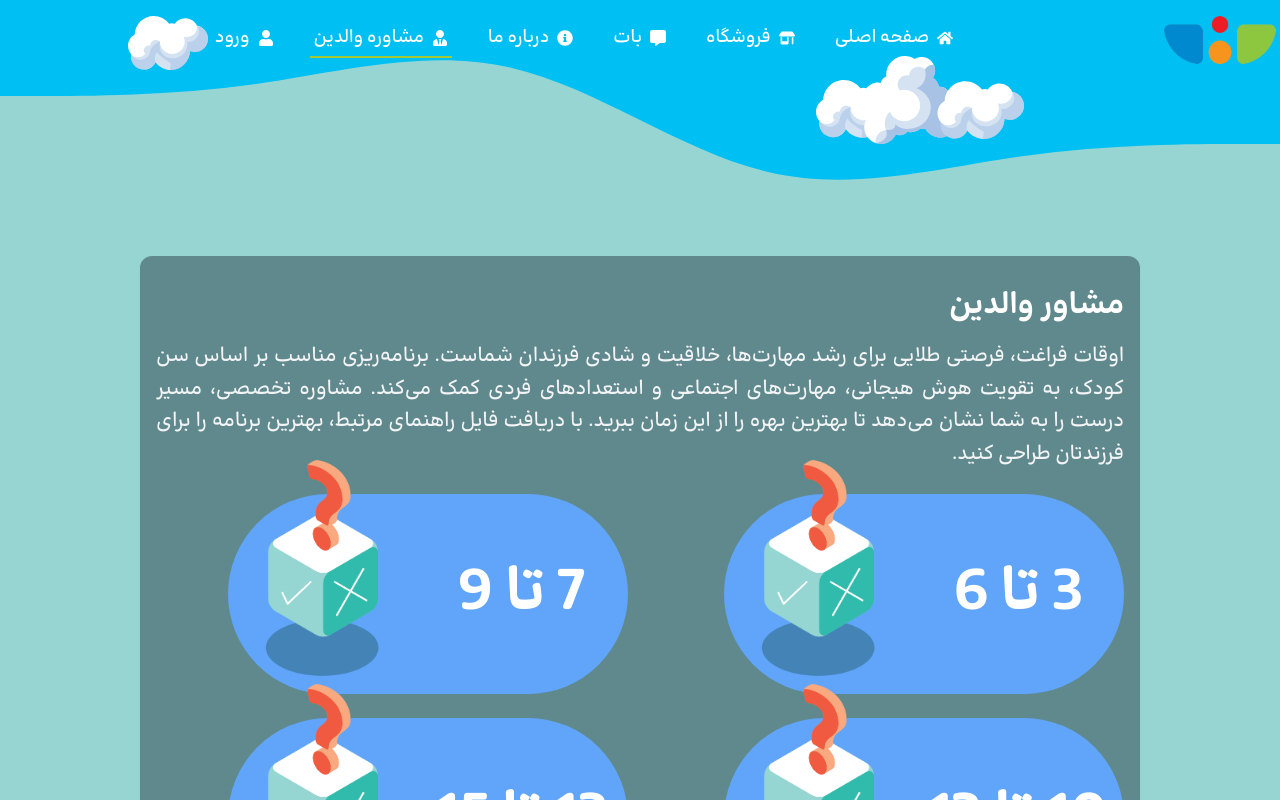
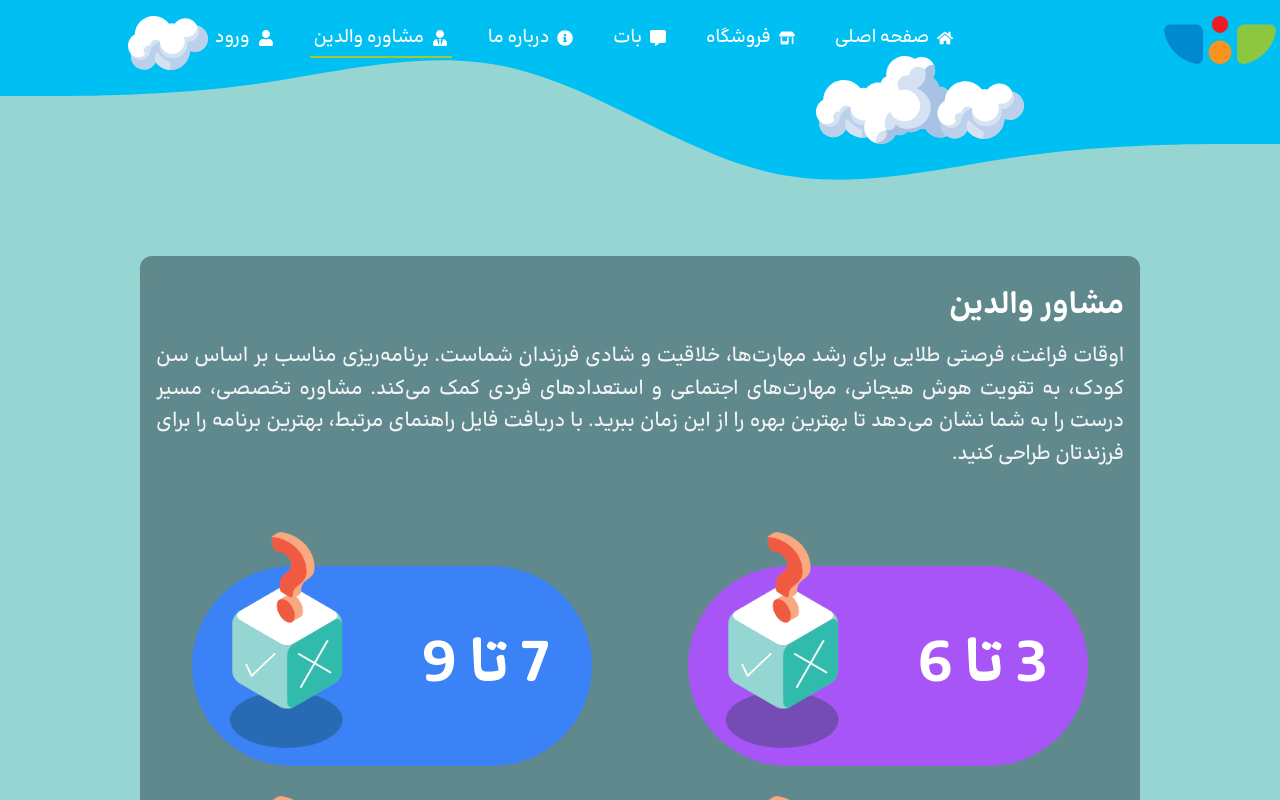
Before and after one commit to ErfanGh83/Avanian1, a Next.js app: page /parent-advisor in a window 1280 px wide. Shown: the top 800 px of the page. Built offline with nearby package versions, Linux system fonts and the light colour scheme.

Commit message:
feat: done

```diff
--- a/src/app/parent-advisor/page.tsx
+++ b/src/app/parent-advisor/page.tsx
@@ -6,6 +6,13 @@ import Image from "next/image";
 
 function page() {
     const pdfData = data;
+
+    const themeClassMap: { [key: string]: string } = {
+        purple: "bg-purple-500 hover:bg-purple-600",
+        blue: "bg-blue-500 hover:bg-blue-600",
+        green: "bg-green-500 hover:bg-green-600",
+        red: "bg-red-500 hover:bg-red-600",
+    };
 
     return (
         <>
@@ -24,33 +31,32 @@ function page() {
                             با دریافت فایل راهنمای مرتبط، بهترین برنامه را برای فرزندتان طراحی کنید.
                         </h4>
 
-                        <div className="grid gap-6 md:grid-cols-2">
+                        <div className="grid gap-6 gap-y-16 md:grid-cols-2 justify-items-center mt-24">
+
                             {pdfData.map((item, index) => (
                                 <a
                                     key={index}
                                     href={item.link}
                                     rel="noopener noreferrer"
                                     target="_blank"
-                                    className={`w-[400px] h-[200px] flex flex-row items-center pl-6 pr-4 bg-blue-400 rounded-full hover:cursor-pointer hover:scale-105 transition-all`}
+                                    className={`
+                                        w-full max-w-[400px] h-[200px] flex flex-row items-center pl-6 pr-4
+                                        rounded-full hover:scale-105 transition-all
+                                        ${themeClassMap[item.theme] || 'bg-gray-500'}
+                                    `}
                                 >
-                                    <div
-                                        className="w-1/2 h-full flex justify-center items-center"
-                                    >
-                                        <h2 className="text-6xl font-bold">{item.title}</h2>
+                                    <div className="w-1/2 h-full flex justify-center items-center">
+                                        <h2 className="text-6xl font-bold text-white">{item.title}</h2>
                                     </div>
 
-                                    <div
-                                        className="w-1/2 h-full relative"
-                                    >
-                                        <div
-                                            className="size-56 absolute bottom-[8%] z-20"
-                                        >
+                                    <div className="w-1/2 h-full relative">
+                                        <div className="size-56 absolute bottom-[8%] z-20">
                                             <Image src={item.imageSrc} alt={`pdf-image-${item.title}`} fill />
                                         </div>
-
                                     </div>
                                 </a>
                             ))}
+
                         </div>
                     </section>
                 </div>
```
